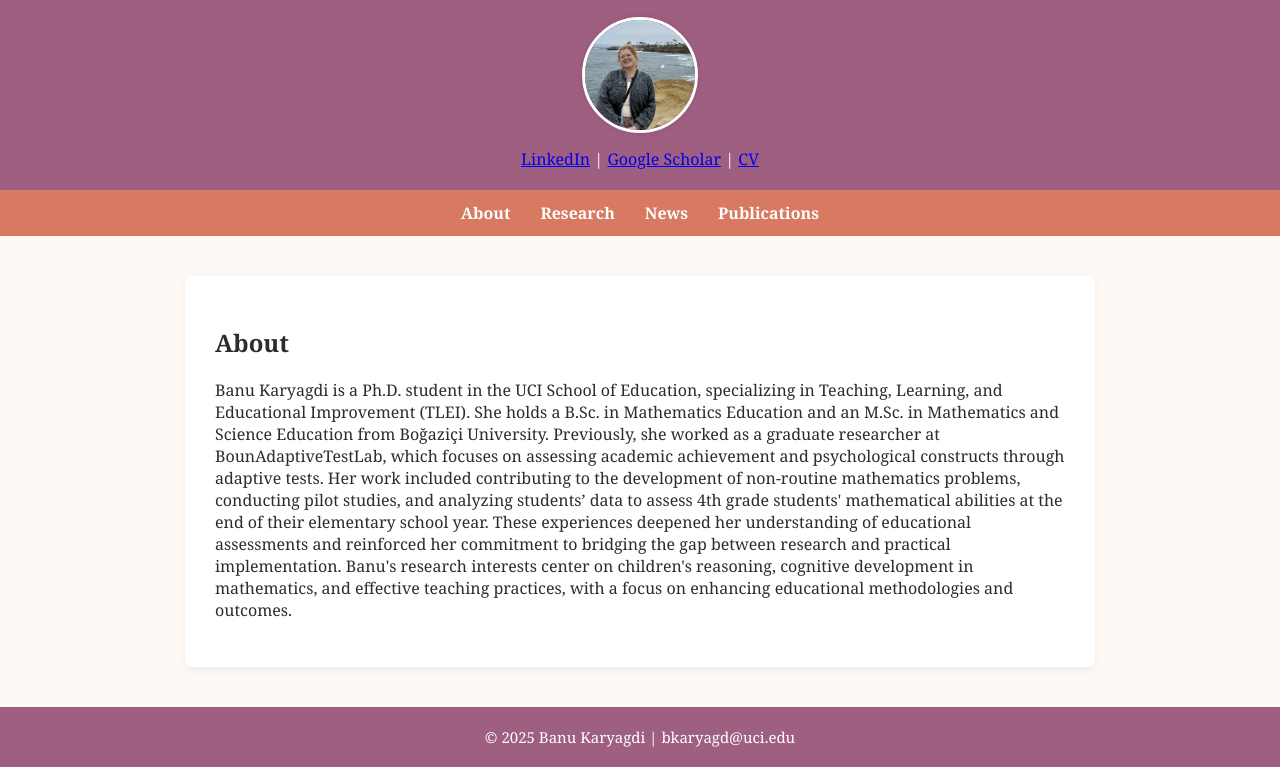
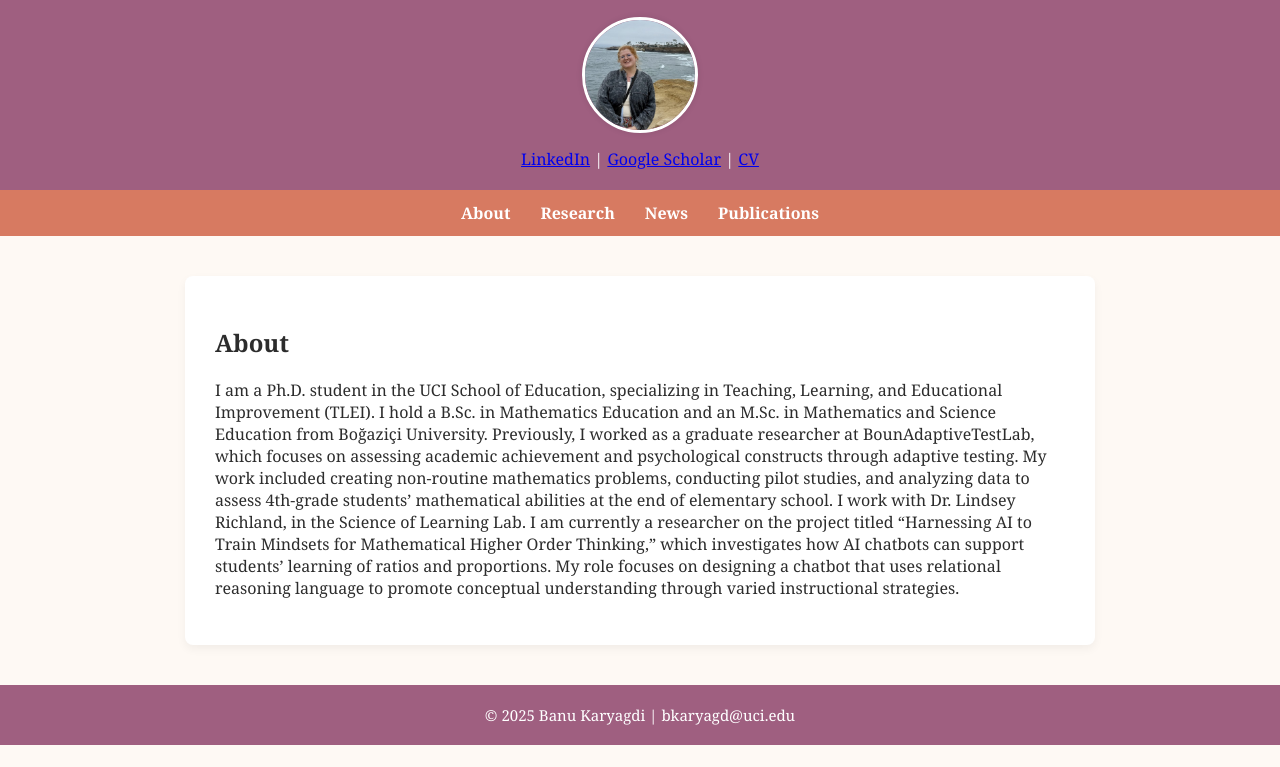
Before and after one commit to banukaryagdi/banukaryagdi.github.io, a plain HTML site: page index.html in a window 1280 px wide. Shown: the part 162-929 px from the top of the page. After the commit the page ends 907 px from the top, so only its background shows below. Drawn offline with Linux system fonts and the light colour scheme.

Commit message:
Update index.html

```diff
--- a/index.html
+++ b/index.html
@@ -117,12 +117,7 @@
   <div class="content">
     <h2>About</h2>
     <p>
-      Banu Karyagdi is a Ph.D. student in the UCI School of Education, specializing in Teaching, Learning, and Educational Improvement (TLEI).
-      She holds a B.Sc. in Mathematics Education and an M.Sc. in Mathematics and Science Education from Boğaziçi University.
-      Previously, she worked as a graduate researcher at BounAdaptiveTestLab, which focuses on assessing academic achievement and psychological constructs through adaptive tests.
-      Her work included contributing to the development of non-routine mathematics problems, conducting pilot studies, and analyzing students’ data to assess 4th grade students' mathematical abilities at the end of their elementary school year.
-      These experiences deepened her understanding of educational assessments and reinforced her commitment to bridging the gap between research and practical implementation.
-      Banu's research interests center on children's reasoning, cognitive development in mathematics, and effective teaching practices, with a focus on enhancing educational methodologies and outcomes.
+      I am a Ph.D. student in the UCI School of Education, specializing in Teaching, Learning, and Educational Improvement (TLEI). I hold a B.Sc. in Mathematics Education and an M.Sc. in Mathematics and Science Education from Boğaziçi University. Previously, I worked as a graduate researcher at BounAdaptiveTestLab, which focuses on assessing academic achievement and psychological constructs through adaptive testing. My work included creating non-routine mathematics problems, conducting pilot studies, and analyzing data to assess 4th-grade students’ mathematical abilities at the end of elementary school. I work with Dr. Lindsey Richland, in the Science of Learning Lab. I am currently a researcher on the project titled “Harnessing AI to Train Mindsets for Mathematical Higher Order Thinking,” which investigates how AI chatbots can support students’ learning of ratios and proportions. My role focuses on designing a chatbot that uses relational reasoning language to promote conceptual understanding through varied instructional strategies.
     </p>
   </div>
 
```
